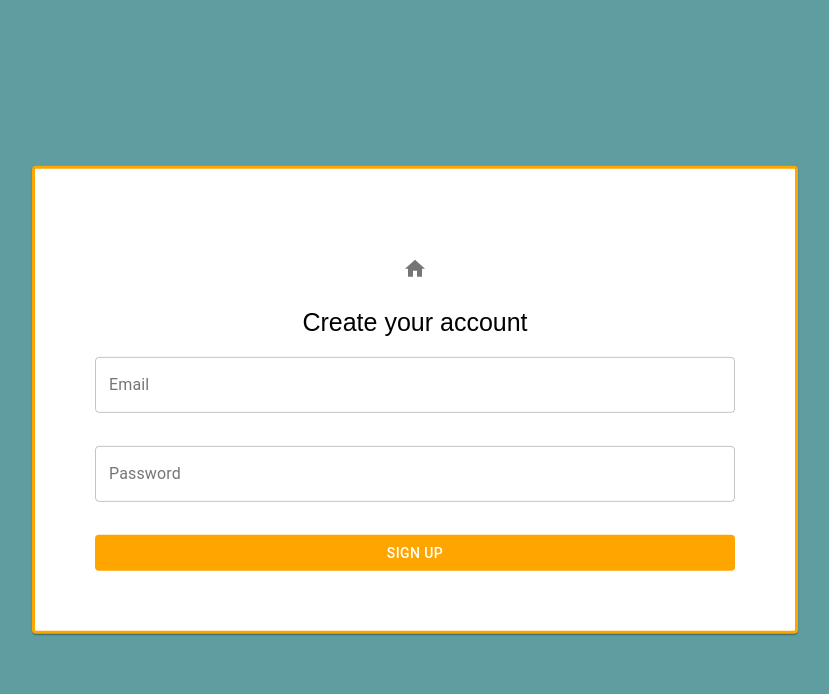
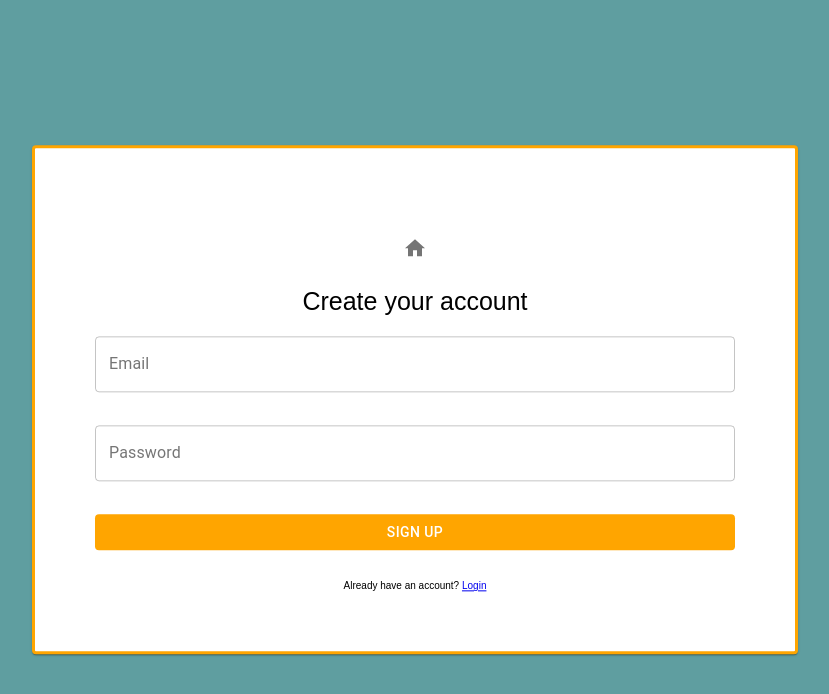
Before and after one commit to jkuo168/POTN_Helpline, a React (Create React App) app in the folder website/: page /#/signup in a window 1280 px wide. Shown: the top 694 px of the page, without its empty margins (225-1054 px from the left). Built offline with nearby package versions, Linux system fonts and the light colour scheme; no server answers.

Commit message:
added anchor

```diff
--- a/website/src/components/login/Login.js
+++ b/website/src/components/login/Login.js
@@ -162,6 +162,16 @@ const Login = ({ history }) => {
             >
               Login
             </ButtonBase>
+            <div
+              style={{
+                color: "black",
+                fontSize: "10px",
+                paddingTop: "30px",
+                fontFamily: "Arial, Helvetica, sans-serif",
+              }}
+            >
+              Don't have an account? <a href="#/signup">Sign Up</a>
+            </div>
           </FormControl>
         </Card>
       </div>
--- a/website/src/components/sign_up/SignUp.js
+++ b/website/src/components/sign_up/SignUp.js
@@ -163,6 +163,16 @@ const SignUp = ({ history }) => {
             >
               Sign Up
             </ButtonBase>
+            <div
+              style={{
+                color: "black",
+                fontSize: "10px",
+                paddingTop: "30px",
+                fontFamily: "Arial, Helvetica, sans-serif",
+              }}
+            >
+              Already have an account? <a href="#/login">Login</a>
+            </div>
           </FormControl>
         </Card>
       </div>
```
